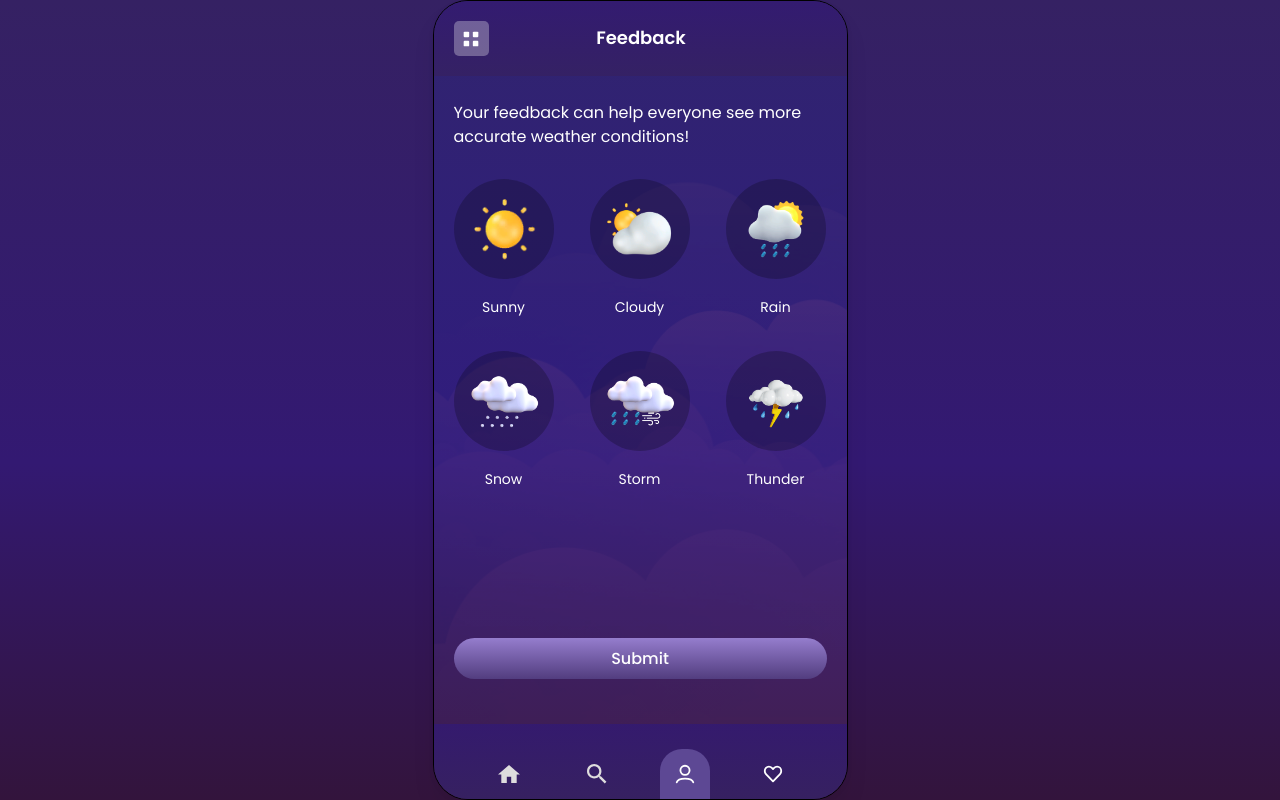
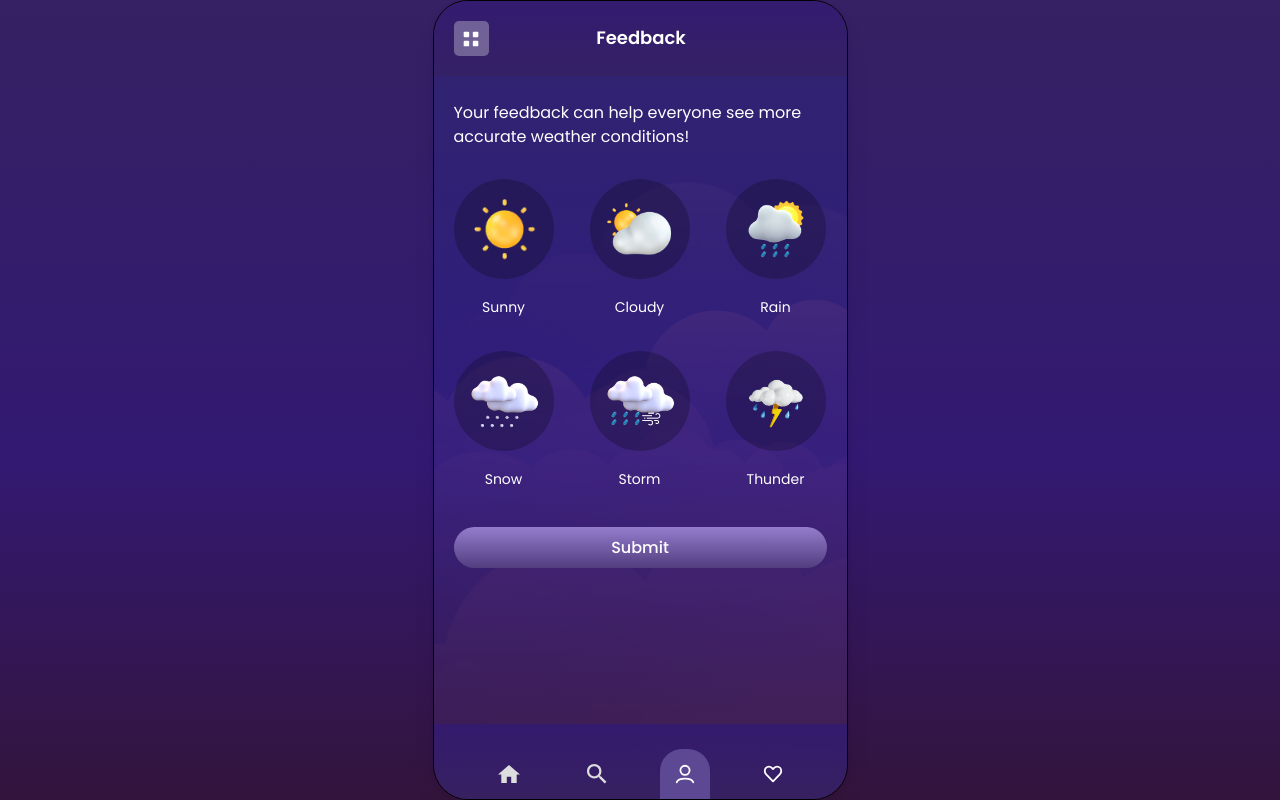
Before and after one commit to Avetisyan-Danila/weather-app, a Vue app: page /feedback in a window 1280 px wide. Built offline with nearby package versions, Linux system fonts and the light colour scheme.

Commit message:
Изменил позицию кнопки в feedback

```diff
--- a/src/layouts/AppLayout.vue
+++ b/src/layouts/AppLayout.vue
@@ -110,12 +110,7 @@ import { getImage } from "@/common/helpers/getImage.js";
 }
 
 .main {
-  display: flex;
   flex-grow: 1;
   padding: 45px 0 70px 0;
-
-  > div {
-    width: 100%;
-  }
 }
 </style>
--- a/src/views/FeedbackView.vue
+++ b/src/views/FeedbackView.vue
@@ -106,6 +106,8 @@ import AppButton from "@/common/components/AppButton.vue";
   display: flex;
   flex-wrap: wrap;
   gap: 36px;
+
+  margin-bottom: 40px;
 }
 
 .feedback__item {
@@ -131,6 +133,5 @@ import AppButton from "@/common/components/AppButton.vue";
 
 .feedback__button {
   width: 100%;
-  margin-top: auto;
 }
 </style>
```
